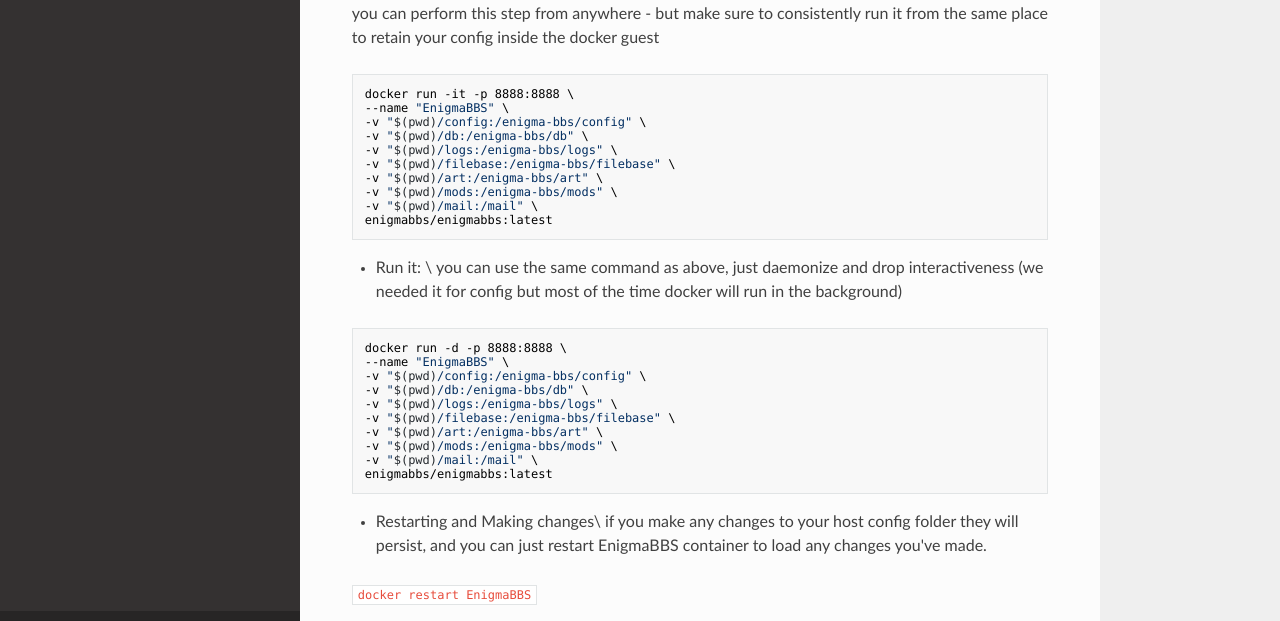
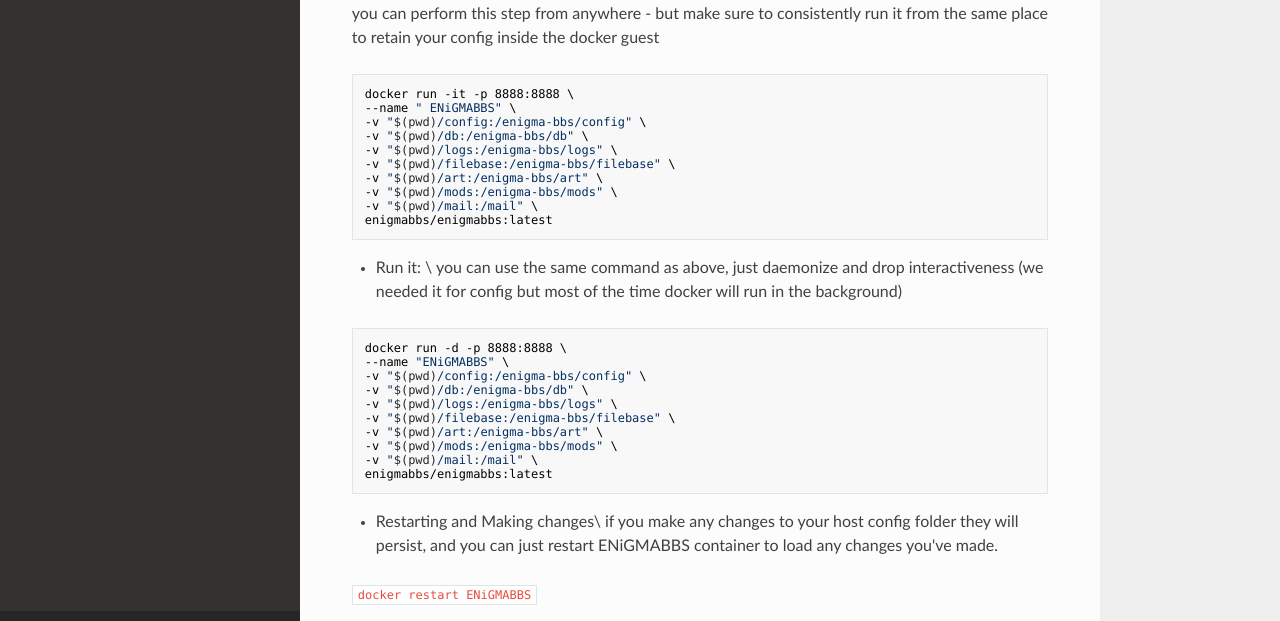
Before and after one commit to NuSkooler/enigma-bbs, an MkDocs documentation site: the page built from docs/installation/docker.md, in a window 1280 px wide and 900 px high. Shown: the part 249-870 px from the top of the window. Built offline with MkDocs 1.6.1, drawn with Linux system fonts in a browser that asks for light colours; nearby versions of some CDN libraries; old or Windows-style settings are respelled for this version of MkDocs.

Commit message:
ENiGMA<3

`````diff
--- a/docs/installation/docker.md
+++ b/docs/installation/docker.md
@@ -11,7 +11,7 @@ prepare a folder where you are going to save your bbs files.
 you can perform this step from anywhere - but make sure to consistently run it from the same place to retain your config inside the docker guest
 ```
 docker run -it -p 8888:8888 \
---name "EnigmaBBS" \
+--name " ENiGMABBS" \
 -v "$(pwd)/config:/enigma-bbs/config" \
 -v "$(pwd)/db:/enigma-bbs/db" \
 -v "$(pwd)/logs:/enigma-bbs/logs" \
@@ -25,7 +25,7 @@ enigmabbs/enigmabbs:latest
 you can use the same command as above, just daemonize and drop interactiveness (we needed it for config but most of the time docker will run in the background)
 ````
 docker run -d -p 8888:8888 \
---name "EnigmaBBS" \
+--name "ENiGMABBS" \
 -v "$(pwd)/config:/enigma-bbs/config" \
 -v "$(pwd)/db:/enigma-bbs/db" \
 -v "$(pwd)/logs:/enigma-bbs/logs" \
@@ -36,9 +36,9 @@ docker run -d -p 8888:8888 \
 enigmabbs/enigmabbs:latest
 ````
 - Restarting and Making changes\
-if you make any changes to your host config folder they will persist, and you can just restart EnigmaBBS container to load any changes you've made.
+if you make any changes to your host config folder they will persist, and you can just restart ENiGMABBS container to load any changes you've made.
 
-```docker restart EnigmaBBS```
+```docker restart ENiGMABBS```
 
 :bulb: Configuration will be stored in `$(pwd)/enigma-bbs/config`.
 
`````
